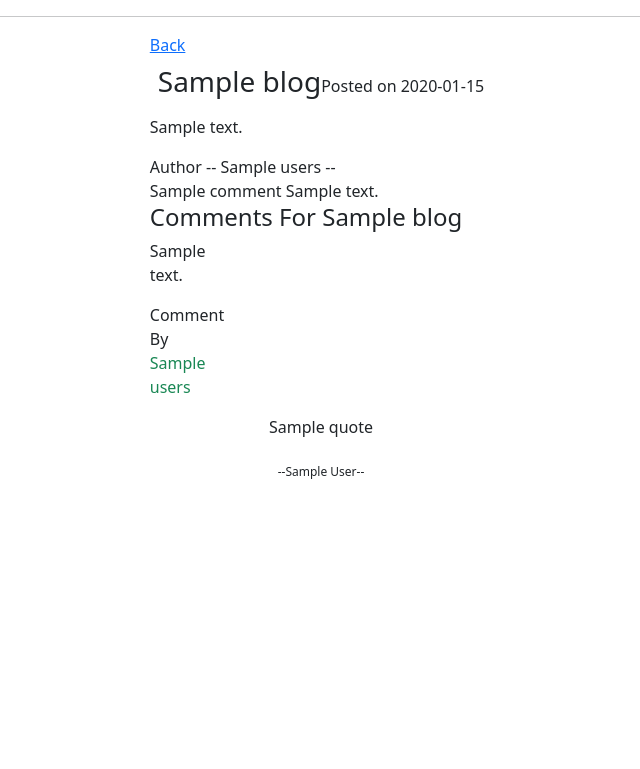
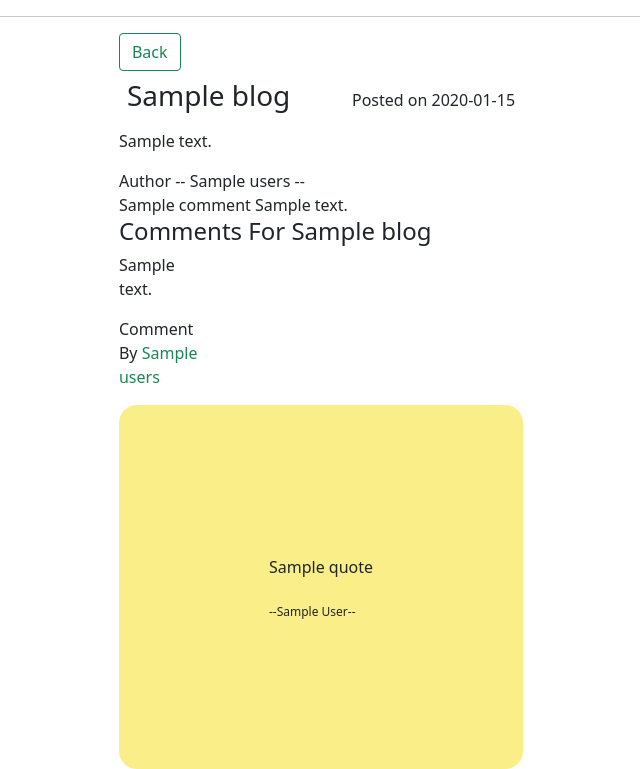
Before and after one commit to JosephKinyua/blog-app, a Python web app: template app/templates/profile/comment.html in a window 1280 px wide. Shown: the part 102-871 px from the top of the page, without its empty margins (319-959 px from the left). Before the commit the page ends 581 px from the top, so only its background shows below. Run offline with Jinja, Linux system fonts and the light colour scheme; the template is opened without the code that fills it: most values are stand-ins (such as "Sample title", 1, 10 or a date in 2020); some libraries are stand-ins or nearby versions.

Commit message:
styling the files

```diff
--- a/app/templates/fullblog.html
+++ b/app/templates/fullblog.html
@@ -1,6 +1,6 @@
 {% extends 'base.html' %} {% block content %}
 <h3 class="text-center mb-3">Post</h3>
-<a href="/">Go Back</a>
+<a class="btn btn-outline-success" href="/">Go Back</a>
 <div class="d-md-flex justify-content-between align-content-center">
     <h2>{{ blogdetail.title| capitalize }}</h2>
     <p>Author: {{ blogdetail.users }}</p>
--- a/app/templates/profile/comment.html
+++ b/app/templates/profile/comment.html
@@ -1,8 +1,5 @@
-{% extends 'base.html' %}
-{% import 'bootstrap/wtf.html' as wtf %}
-
-{% block content %}
-<a href="/">Back</a>
+{% extends 'base.html' %} {% import 'bootstrap/wtf.html' as wtf %} {% block content %}
+<a class="btn btn-outline-success" href="/">Back</a>
 <div>
     <div class="d-md-flex justify-content-between align-items-center p-2">
         <h3>{{ blog.title|capitalize }}</h3>
@@ -21,19 +18,17 @@
 <h4>Comments For {{ blog.title }}</h4>
 <div class="row">
 
-{% if blogcomment %}
-{% for justone in blogcomment%}
+    {% if blogcomment %} {% for justone in blogcomment%}
     <div class="blogcomment col-md-3">
         <p>{{ justone.comment }}</p>
         <p>Comment By <span class="text-success">{{ justone.users| capitalize}}</span></p>
     </div>
-{% endfor %}
-{% else %}
+    {% endfor %} {% else %}
     <p>No comments Yet</p>
     {% endif %}
 </div>
 
-<div class="text-center">
+<div class="profile">
     <p>{{ quote.quote }}</p>
     <sub>--{{ quote.author }}--</sub>
 </div>
--- a/app/templates/profile/postblog.html
+++ b/app/templates/profile/postblog.html
@@ -3,7 +3,7 @@
 
 <a class="btn btn-outline-success" href=" {{ url_for( 'main.profile', uname=current_user.username)}} ">Back</a>
 <div class="container d-flex justify-content-center align-items-center mt-5 ">
-    <div class="postForm ">
+    <div class="postForm">
         <h3 class="text-center mb-4 ">Post A Blog</h3>
         {{ wtf.quick_form(blogform)}}
     </div>
```
Also changed, not shown: README.md (added). Lines whose indentation alone changed are shown as unchanged.
